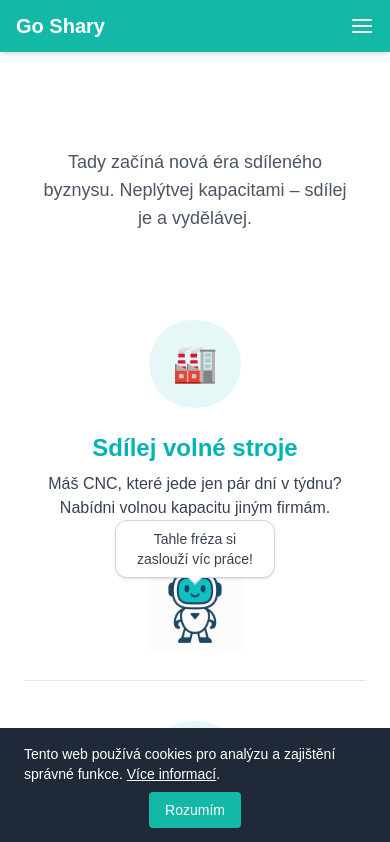
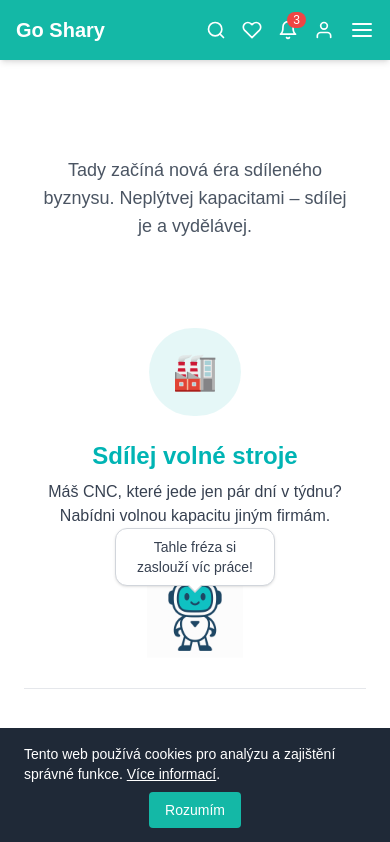
Before and after one commit to Tekier10/goshary, a Next.js app: page / in a window 390 px wide. Shown: the top 842 px of the page. Built offline with nearby package versions, Linux system fonts and the light colour scheme; a web font is replaced by a local one.

Commit message:
Add files via upload

```diff
--- a/components/Header.tsx
+++ b/components/Header.tsx
@@ -1,44 +1,15 @@
-import Link from 'next/link';
-import { useState, useEffect } from 'react';
-import { useRouter } from 'next/router';
-import { FiSearch, FiHeart, FiBell, FiUser, FiMenu } from 'react-icons/fi';
+import Link from 'next/link'; import { useState, useEffect } from 'react'; import { useRouter } from 'next/router'; import { FiSearch, FiHeart, FiBell, FiUser, FiMenu } from 'react-icons/fi';
 
-export default function Header() {
-  const [isOpen, setIsOpen] = useState(false);
-  const [user, setUser] = useState<{ name: string; email: string } | null>(null);
-  const router = useRouter();
+export default function Header() { const [isOpen, setIsOpen] = useState(false); const [user, setUser] = useState<{ name: string; email: string } | null>(null); const router = useRouter();
 
-  useEffect(() => {
-    if (typeof window !== 'undefined') {
-      try {
-        const storedUser = localStorage.getItem('goshary_user');
-        if (storedUser) {
-          setUser(JSON.parse(storedUser));
-        }
-      } catch {
-        setUser(null);
-      }
-    }
-  }, []);
+useEffect(() => { if (typeof window !== 'undefined') { try { const storedUser = localStorage.getItem('goshary_user'); if (storedUser) { setUser(JSON.parse(storedUser)); } } catch { setUser(null); } } }, []);
 
-  const handleLogout = () => {
-    localStorage.removeItem('goshary_user');
-    setUser(null);
-    router.push('/');
-  };
+const handleLogout = () => { localStorage.removeItem('goshary_user'); setUser(null); router.push('/'); };
 
-  return (
-    <header className="bg-teal-500 text-white px-4 py-3 shadow-md sticky top-0 z-50">
-      <div className="max-w-screen-2xl mx-auto flex items-center justify-between">
-        {/* Logo vlevo */}
-        <div className="flex-shrink-0">
-          <Link href="/" className="text-xl font-bold text-white">
-            Go Shary
-          </Link>
-        </div>
+return ( <header className="bg-teal-500 text-white p-4 shadow-md sticky top-0 z-50"> <div className="max-w-6xl mx-auto flex justify-between items-center"> <Link href="/" className="text-xl font-bold"> Go Shary </Link>
 
-        {/* Střední část – ikony */}
-        <div className="hidden sm:flex items-center gap-4 text-white">
+{/* Ikony vpravo */}
+    <div className="flex items-center gap-4 text-white">
       <Link href="/vyhledavani" aria-label="Vyhledávání">
         <FiSearch size={20} />
       </Link>
@@ -65,25 +36,21 @@ export default function Header() {
           </div>
         )}
       </div>
+      <button
+        onClick={() => setIsOpen(!isOpen)}
+        className="sm:hidden focus:outline-none"
+        aria-label="Menu"
+      >
+        <FiMenu size={24} />
+      </button>
     </div>
 
-        {/* Menu vpravo */}
-        <div className="hidden sm:flex items-center gap-6 ml-auto">
+    {/* Menu napravo pro desktop */}
+    <div className="hidden sm:flex items-center gap-6">
       <Link href="/jak-to-funguje" className="hover:underline">Jak to funguje</Link>
       <Link href="/poptavka" className="hover:underline">Poptávka</Link>
       <Link href="/nabidka" className="hover:underline">Nabídka</Link>
       <Link href="/kontakt" className="hover:underline">Kontakt</Link>
-        </div>
-
-        {/* Hamburger pro mobil */}
-        <div className="sm:hidden flex items-center gap-4">
-          <button
-            onClick={() => setIsOpen(!isOpen)}
-            className="text-white focus:outline-none"
-            aria-label="Menu"
-          >
-            <FiMenu size={24} />
-          </button>
     </div>
   </div>
 
@@ -97,5 +64,5 @@ export default function Header() {
     </nav>
   )}
 </header>
-  );
-}
+
+); }
```
Lines whose indentation alone changed are shown as unchanged.
